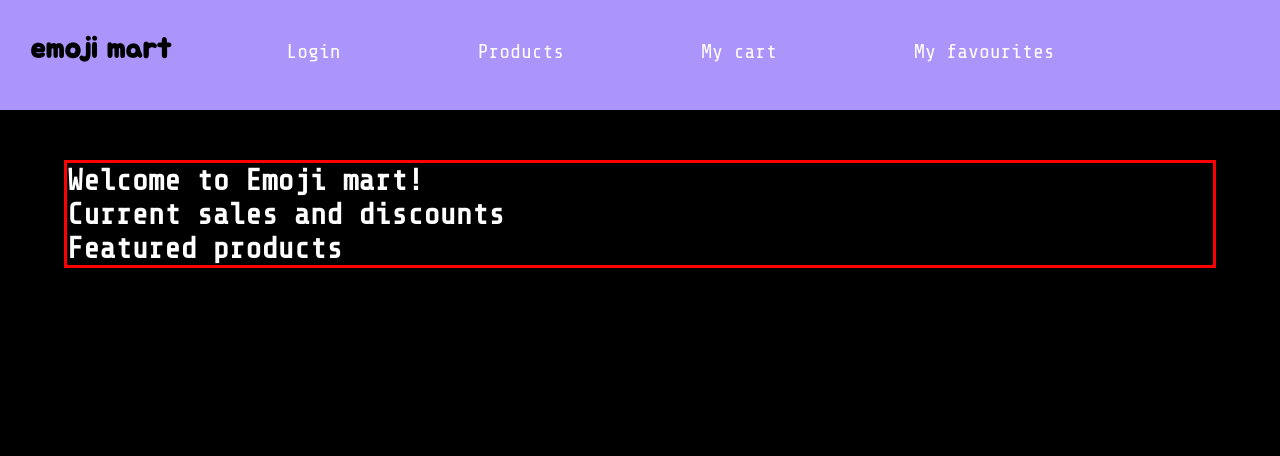
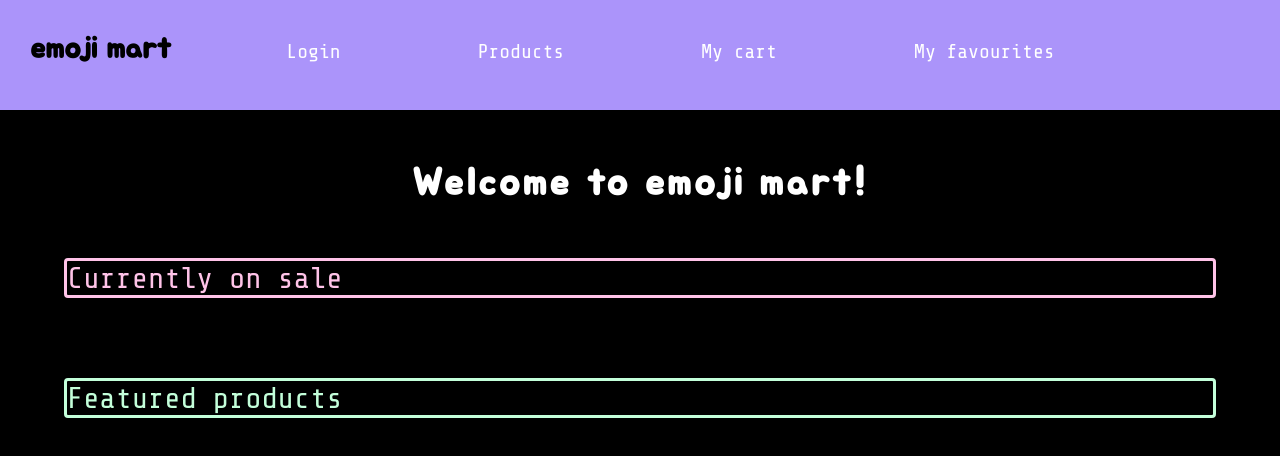
Before and after one commit to solenedel/emoji-mart, a React (Create React App) app: page / in a window 1280 px wide. Shown: the top 456 px of the page. Built offline with nearby package versions, Linux system fonts and the light colour scheme; a web font is replaced by a local one.

Commit message:
style home page

```diff
--- a/src/components/HomePage.js
+++ b/src/components/HomePage.js
@@ -3,14 +3,14 @@ import React from "react";
 const HomePage = ({ className }) => {
   return (
     <div className={className}>
-      <h2>Welcome to Emoji mart!</h2>
+      <h1>Welcome to emoji mart!</h1>
 
-      <section>
-      <h4>Current sales and discounts</h4>
+      <section className="sale">
+      <h4>Currently on sale</h4>
 
       </section>
 
-       <section>
+       <section className="featured">
         <h4>Featured products</h4>
       </section>
     </div>
--- a/src/components/styled/HomePage.style.js
+++ b/src/components/styled/HomePage.style.js
@@ -3,5 +3,37 @@ import HomePage from "../HomePage";
 
 export const StyledHomePage = styled(HomePage)`
   margin: 50px 5% 0 5%;
-  border: solid red 3px;
+
+  h1 {
+    text-align: center;
+    font-size: 38px;
+    margin-bottom: 50px;
+    letter-spacing: 3px;
+  }
+
+  h4 {
+    font-weight: 300;
+  }
+
+  .sale {
+    border: solid 3px #FFC3E8;
+    border-radius: 4px;
+    margin-bottom: 80px;
+
+    & h4 {
+      color: #FFC3E8;
+    }
+  }
+
+  .featured {
+      border: solid 3px #C3FFDA;
+      border-radius: 4px;
+
+    & h4 {
+      color: #C3FFDA;
+    }
+  }
+
+
+
 `;
```
